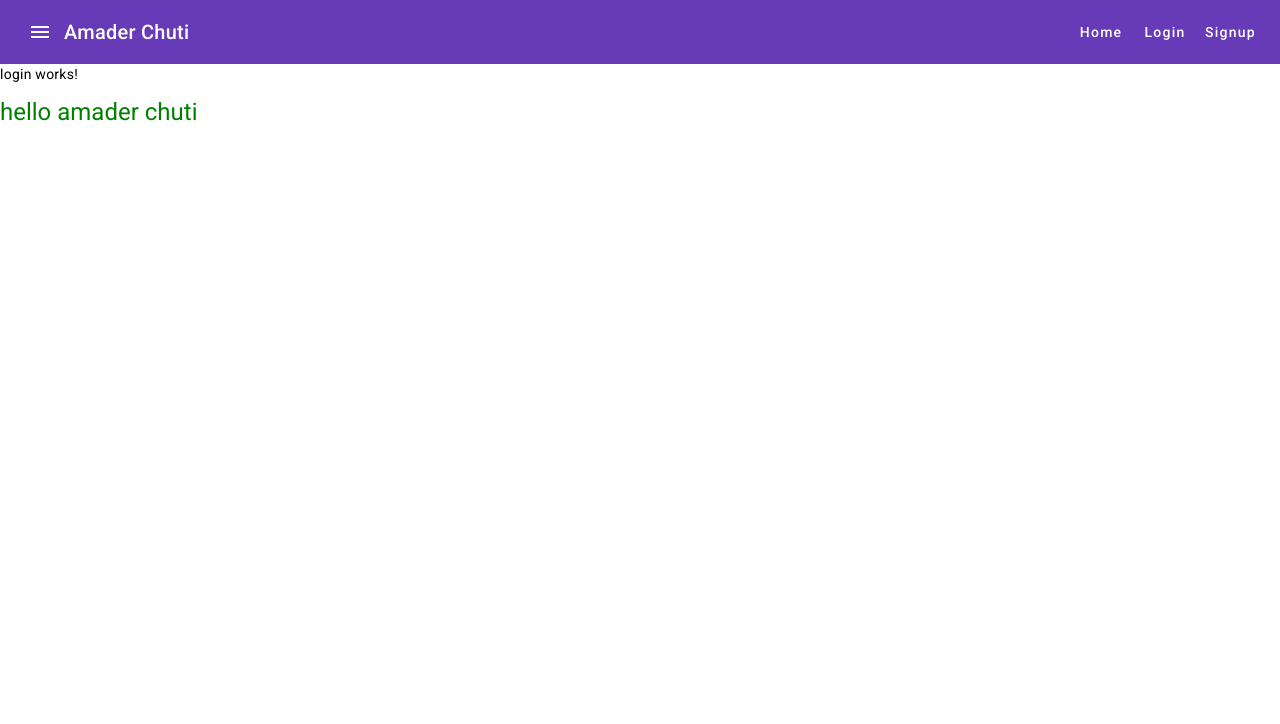
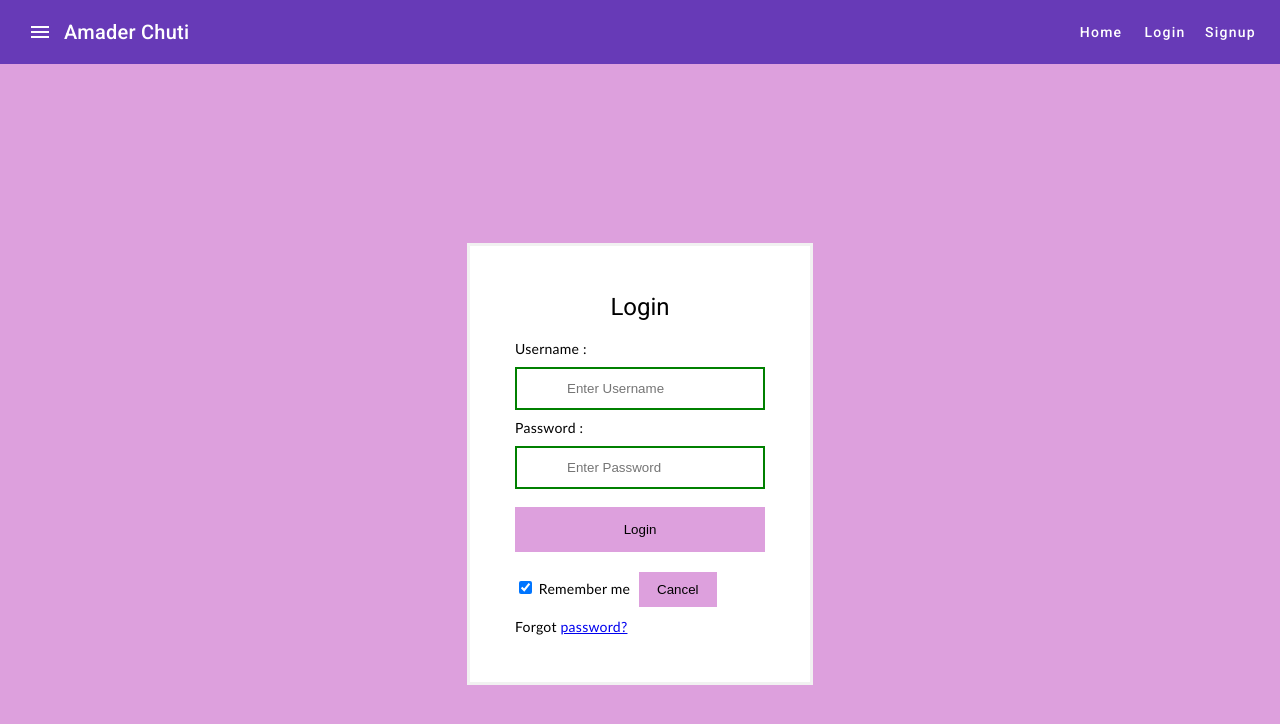
Before and after one commit to Sahil-Ahmed19/AmaderChuti, an Angular app: page /login in a window 1280 px wide. Shown: the top 724 px of the page. Built offline with nearby package versions, Linux system fonts and the light colour scheme.

Commit message:
initial login page design

```diff
--- a/src/app/auth/login/login.component.html
+++ b/src/app/auth/login/login.component.html
@@ -1,2 +1,24 @@
-<p>login works!</p>
-<h1>hello amader chuti</h1>
+<!DOCTYPE html>
+<html>
+<head>
+<meta name="viewport" content="width=device-width, initial-scale=1">
+<title> Login Page </title>
+<link rel="stylesheet" href="login.component.scss">
+</head>
+<body>
+
+  <form>
+    <div class="container">
+        <h1>  Login </h1>
+      <label>Username : </label>
+      <input type="text" placeholder="Enter Username" name="username" required>
+      <label>Password : </label>
+      <input type="password" placeholder="Enter Password" name="password" required>
+      <button type="submit">Login</button>
+      <input type="checkbox" checked="checked"> Remember me
+      <button type="button" class="cancelbtn"> Cancel</button>
+      Forgot <a href="#"> password? </a>
+    </div>
+  </form>
+</body>
+</html>
--- a/src/app/auth/login/login.component.scss
+++ b/src/app/auth/login/login.component.scss
@@ -1,3 +1,48 @@
-h1{
-    color: green;
+
+body {
+  font-family: Calibri, Helvetica, sans-serif;
+  background-color:plum;
+  display: flex;
+  justify-content: center;
+  align-items: center;
+  height: 100vh;
 }
+button {
+  background-color: plum;
+  width: 100%;
+  color:black;
+  padding: 15px;
+  margin: 10px 0px;
+  border: none;
+  cursor: pointer;
+}
+form {
+  border: 3px solid #f1f1f1;
+  width: 300px;
+  padding: 20px;
+  background-color: white;
+}
+input[type=text], input[type=password] {
+  width: 100%;
+  margin: 8px 0;
+  padding: 12px 50px;
+  display: inline-block;
+  border: 2px solid green;
+  box-sizing: border-box;
+}
+button:hover {
+ background-color:green ;
+  opacity: 0.7;
+}
+.cancelbtn {
+  width: auto;
+  padding: 10px 18px;
+  margin: 10px 5px;
+}
+.container {
+  padding: 25px;
+
+}
+.container h1{
+    text-align: center;
+}
```
